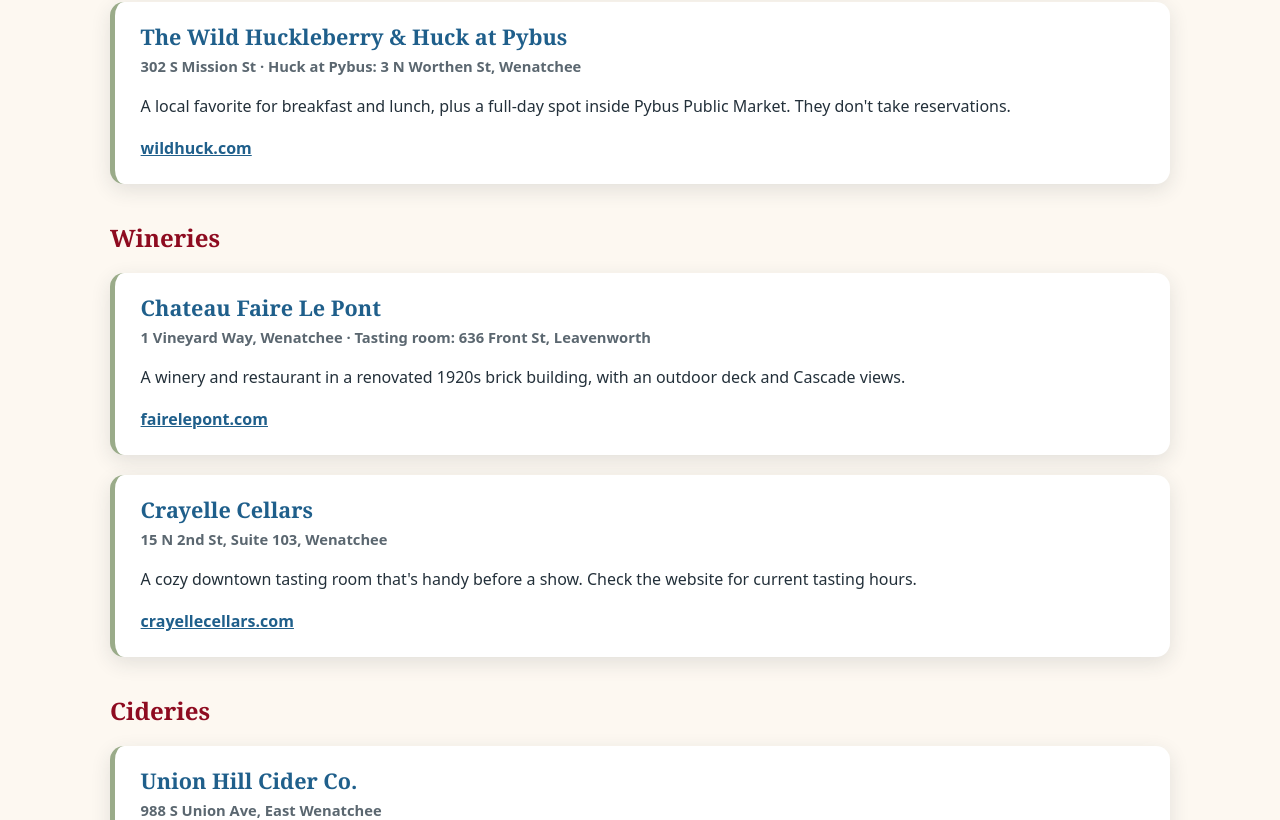
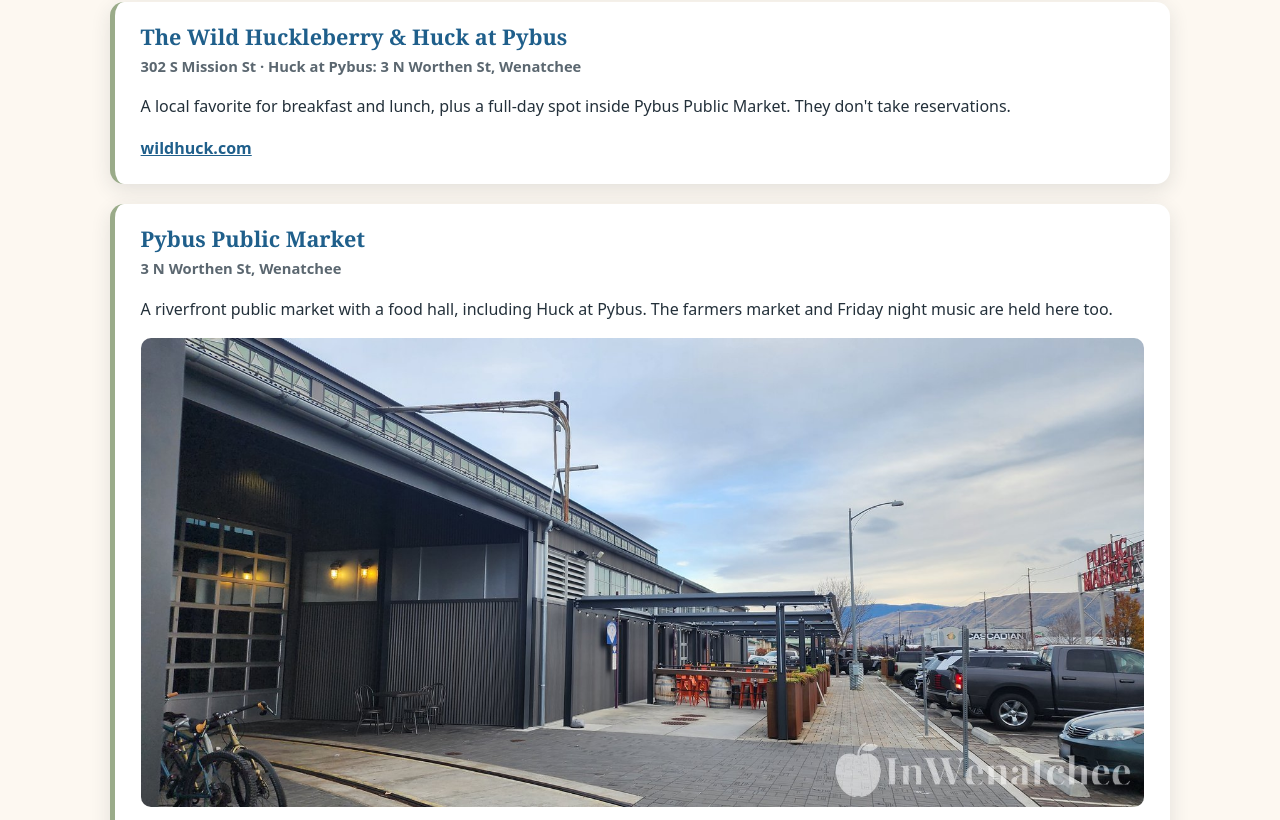
Before and after one commit to jbriggs31/Inwenatchee, a plain HTML site: page food.html in a window 1280 px wide. Shown: the part 891-1711 px from the top of the page. Drawn offline with Linux system fonts and the light colour scheme.

Commit message:
Add Pybus Public Market photos to Food & Drink. (#24)
Show the building, the covered patio at night, and the food hall in one lightbox on the Food & Drink page.

Co-authored-by: Cursor Agent <cursoragent@cursor.com>
Co-authored-by: jbriggs31 <jbriggs31@users.noreply.github.com>

```diff
--- a/food.html
+++ b/food.html
@@ -65,6 +65,17 @@
         <p>A local favorite for breakfast and lunch, plus a full-day spot inside Pybus Public Market. They don&#39;t take reservations.</p>
         <a href="http://wildhuck.com/" target="_blank" rel="noopener">wildhuck.com</a>
       </article>
+      <article class="item">
+        <h2>Pybus Public Market</h2>
+        <p class="meta">3 N Worthen St, Wenatchee</p>
+        <p>A riverfront public market with a food hall, including Huck at Pybus. The farmers market and Friday night music are held here too.</p>
+        <div class="photos">
+          <img src="images/pybus-exterior.jpg" width="1600" height="747" loading="lazy" alt="Outside Pybus Public Market">
+          <img src="images/pybus-night.jpg" width="1600" height="747" loading="lazy" alt="Pybus Public Market at night">
+          <img src="images/pybus-market.jpg" width="1600" height="747" loading="lazy" alt="Pybus Public Market">
+        </div>
+        <a href="https://pybuspublicmarket.org/" target="_blank" rel="noopener">pybuspublicmarket.org</a>
+      </article>
     </section>
 
     <h2 class="section-title">Wineries</h2>
@@ -116,6 +127,7 @@
   </footer>
 
   <script src="js/main.js"></script>
+  <script src="js/lightbox.js" defer></script>
   <script data-goatcounter="https://inwenatchee.goatcounter.com/count" async src="//gc.zgo.at/count.js"></script>
 </body>
 </html>
```
Also changed, not shown: images/pybus-exterior.jpg (added), images/pybus-market.jpg (added), images/pybus-night.jpg (added).
